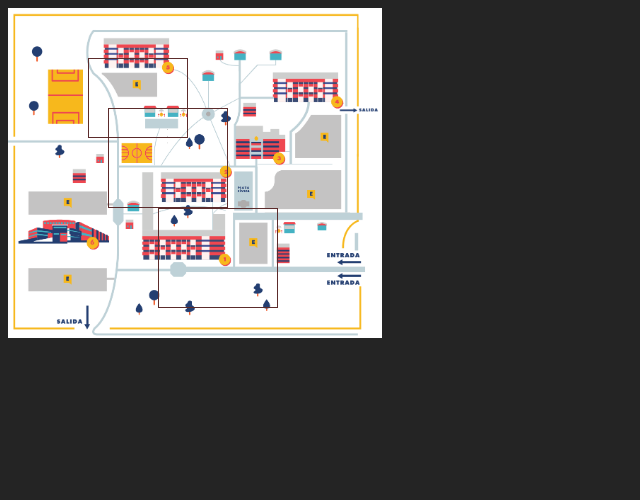
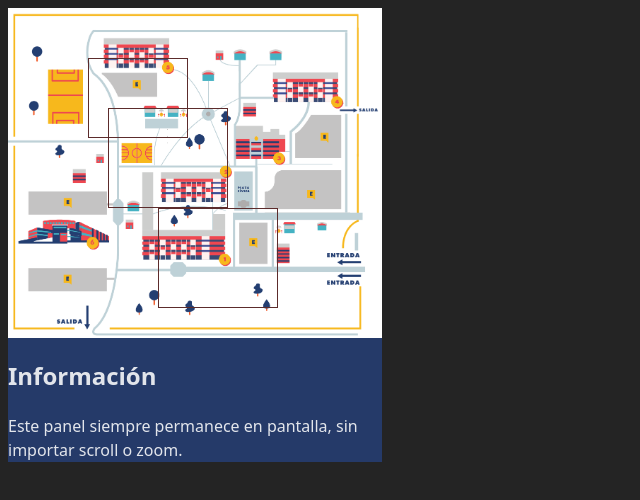
Before and after one commit to carlosegueda/mapa-interactivo-unah-cortes, a React (Vite) app in the folder mapa-unahvs/: page / in a window 1280 px wide. Shown: the top 500 px of the page, without its empty margins (0-640 px from the left). Built offline with nearby package versions, Linux system fonts and the light colour scheme; the HTML template or start-up script is replaced by a standard one.

Commit message:
panel agregado

```diff
--- a/mapa-unahvs/src/App.jsx
+++ b/mapa-unahvs/src/App.jsx
@@ -51,6 +51,7 @@ export default function App() {
   }, []);
 
   return (
+    <>
       <div className="map-wrapper" ref={containerRef}>
         <div className="map-container">
           <img src="/campus.png" alt="Campus" className="map-image" />
@@ -82,5 +83,13 @@ export default function App() {
           </div>
         )}
       </div>
+
+      <div className="fixed-panel">
+        <h2>Información</h2>
+        <p>
+          Este panel siempre permanece en pantalla, sin importar scroll o zoom.
+        </p>
+      </div>
+    </>
   );
 }
```
Lines whose indentation alone changed are shown as unchanged.
